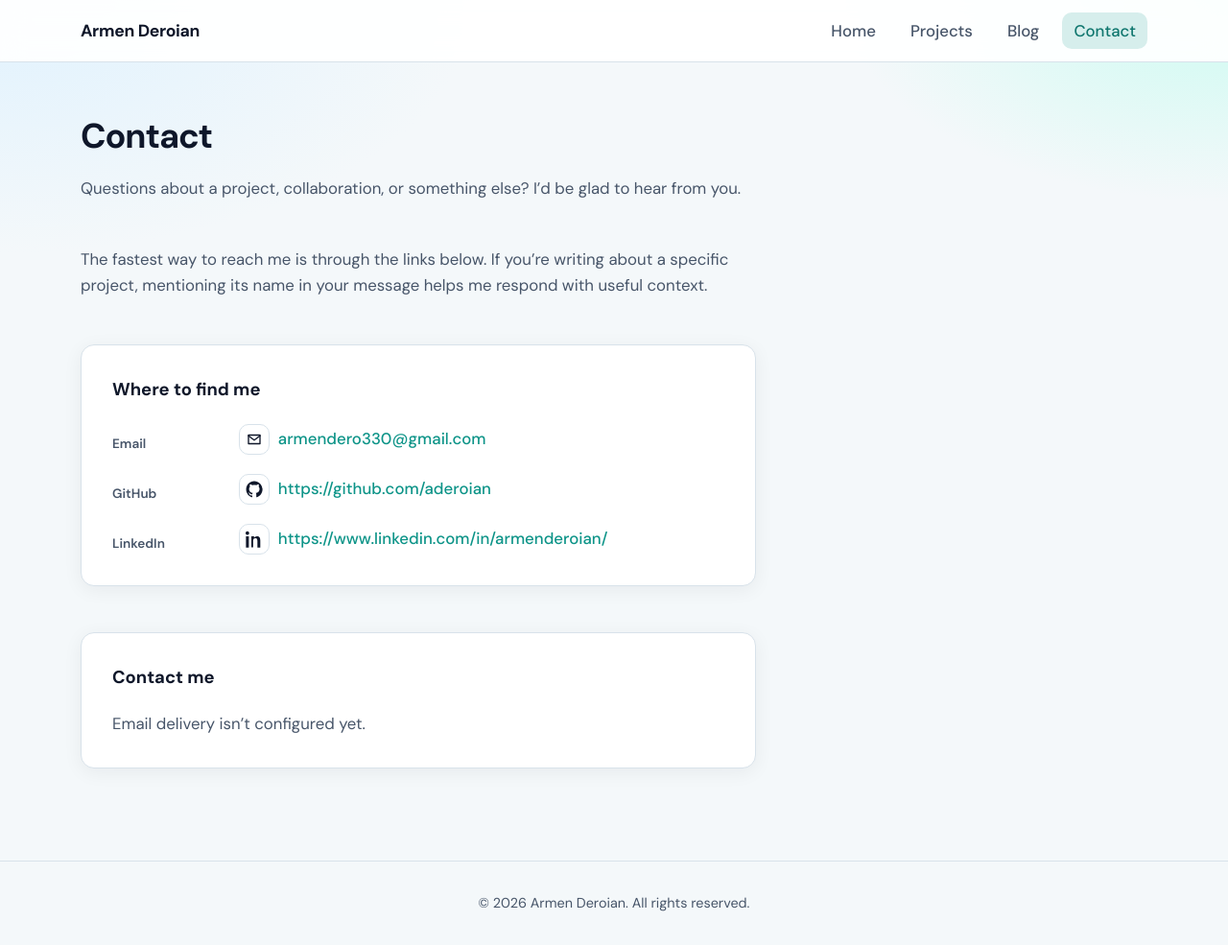
After one commit to aderoian/personal-website, a PHP site: page /contact in a window 1280 px wide. The commit adds this page. Shown: the whole page at 96% size. Run offline with PHP 8.4, Linux system fonts and the light colour scheme.

Commit message:
add contact page

```diff
--- /dev/null
+++ b/contact.php
@@ -0,0 +1,217 @@
+<?php
+
+declare(strict_types=1);
+
+require_once __DIR__ . '/includes/config.php';
+
+if (PHP_SAPI !== 'cli' && str_ends_with(request_uri_path(), '/contact.php')) {
+    header('Location: ' . url_contact(), true, 301);
+    exit;
+}
+
+$pageTitle = 'Contact';
+$currentNav = 'contact';
+
+$email = trim(CONTACT_EMAIL);
+$github = trim(CONTACT_GITHUB_URL);
+$linkedin = trim(CONTACT_LINKEDIN_URL);
+$hasLinks = $email !== '' || $github !== '' || $linkedin !== '';
+
+$formTo = trim(CONTACT_FORM_TO_EMAIL);
+$formEnabled = $formTo !== '' && filter_var($formTo, FILTER_VALIDATE_EMAIL) !== false;
+
+if (session_status() !== PHP_SESSION_ACTIVE) {
+    session_start();
+}
+
+if (! isset($_SESSION['csrf_contact']) || ! is_string($_SESSION['csrf_contact']) || $_SESSION['csrf_contact'] === '') {
+    $_SESSION['csrf_contact'] = bin2hex(random_bytes(16));
+}
+
+$flash = $_SESSION['flash_contact'] ?? null;
+unset($_SESSION['flash_contact']);
+
+$sent = (isset($_GET['sent']) && $_GET['sent'] === '1');
+$error = null;
+
+$oldName = '';
+$oldFrom = '';
+$oldMessage = '';
+
+if ($_SERVER['REQUEST_METHOD'] === 'POST') {
+    if (! $formEnabled) {
+        http_response_code(404);
+        header('Content-Type: text/plain; charset=utf-8');
+        echo 'Not Found';
+        exit;
+    }
+
+    $postedToken = isset($_POST['csrf']) && is_string($_POST['csrf']) ? $_POST['csrf'] : '';
+    if (! hash_equals($_SESSION['csrf_contact'], $postedToken)) {
+        $error = 'Your session expired. Please try again.';
+    } else {
+        $honeypot = isset($_POST['website']) && is_string($_POST['website']) ? trim($_POST['website']) : '';
+        if ($honeypot !== '') {
+            $_SESSION['flash_contact'] = ['ok' => true];
+            header('Location: ' . url_contact() . '?sent=1', true, 303);
+            exit;
+        }
+
+        $now = time();
+        $last = isset($_SESSION['contact_last_submit']) && is_int($_SESSION['contact_last_submit']) ? $_SESSION['contact_last_submit'] : 0;
+        if ($last > 0 && ($now - $last) < 30) {
+            $error = 'Please wait a moment before sending another message.';
+        } else {
+            $name = isset($_POST['name']) && is_string($_POST['name']) ? trim($_POST['name']) : '';
+            $from = isset($_POST['email']) && is_string($_POST['email']) ? trim($_POST['email']) : '';
+            $message = isset($_POST['message']) && is_string($_POST['message']) ? trim($_POST['message']) : '';
+
+            $oldName = $name;
+            $oldFrom = $from;
+            $oldMessage = $message;
+
+            if ($name === '' || strlen($name) > 120) {
+                $error = 'Please enter your name.';
+            } elseif ($from === '' || strlen($from) > 254 || filter_var($from, FILTER_VALIDATE_EMAIL) === false) {
+                $error = 'Please enter a valid email address.';
+            } elseif ($message === '' || strlen($message) > 8000) {
+                $error = 'Please enter a message.';
+            } else {
+                $subjectPrefix = trim(CONTACT_FORM_SUBJECT_PREFIX);
+                if ($subjectPrefix === '') {
+                    $subjectPrefix = '[Website]';
+                }
+                $subject = $subjectPrefix . ' Contact from ' . $name;
+
+                $body = "Name: {$name}\n";
+                $body .= "Email: {$from}\n";
+                $body .= "IP: " . ($_SERVER['REMOTE_ADDR'] ?? '') . "\n";
+                $body .= "User-Agent: " . ($_SERVER['HTTP_USER_AGENT'] ?? '') . "\n";
+                $body .= "\n---\n\n";
+                $body .= $message . "\n";
+
+                $headers = [];
+                $headers[] = 'MIME-Version: 1.0';
+                $headers[] = 'Content-Type: text/plain; charset=UTF-8';
+                $headers[] = 'Reply-To: ' . $from;
+
+                $ok = @mail($formTo, $subject, $body, implode("\r\n", $headers));
+                if ($ok) {
+                    $_SESSION['contact_last_submit'] = $now;
+                    $_SESSION['flash_contact'] = ['ok' => true];
+                    header('Location: ' . url_contact() . '?sent=1', true, 303);
+                    exit;
+                }
+                $error = 'Message could not be sent (server mail is not configured).';
+            }
+        }
+    }
+}
+
+require __DIR__ . '/includes/header.php';
+?>
+        <header class="page-header">
+            <h1 class="page-header__title">Contact</h1>
+            <p class="page-header__lede">
+                Questions about a project, collaboration, or something else? I’d be glad to hear from you.
+            </p>
+        </header>
+
+        <div class="prose">
+            <p>
+                The fastest way to reach me is through the links below. If you’re writing about a specific project,
+                mentioning its name in your message helps me respond with useful context.
+            </p>
+        </div>
+
+        <?php if ($hasLinks): ?>
+            <section class="contact-panel" aria-labelledby="contact-links-heading">
+                <h2 id="contact-links-heading" class="contact-panel__title">Where to find me</h2>
+                <ul class="contact-links">
+                    <?php if ($email !== ''): ?>
+                        <li class="contact-links__item">
+                            <span class="contact-links__label">Email</span>
+                            <a class="contact-links__value contact-links__value--with-icon" href="<?= e('mailto:' . $email) ?>">
+                                <span class="icon" aria-hidden="true">
+                                    <svg viewBox="0 0 24 24" width="18" height="18" fill="none" stroke="currentColor" stroke-width="1.8" stroke-linecap="round" stroke-linejoin="round">
+                                        <path d="M4 6h16v12H4z"></path>
+                                        <path d="m4 7 8 6 8-6"></path>
+                                    </svg>
+                                </span>
+                                <span><?= e($email) ?></span>
+                            </a>
+                        </li>
+                    <?php endif; ?>
+                    <?php if ($github !== ''): ?>
+                        <li class="contact-links__item">
+                            <span class="contact-links__label">GitHub</span>
+                            <a class="contact-links__value contact-links__value--with-icon" href="<?= e($github) ?>" rel="noopener noreferrer" target="_blank">
+                                <span class="icon" aria-hidden="true">
+                                    <svg viewBox="0 0 24 24" width="18" height="18" fill="currentColor" aria-hidden="true">
+                                        <path d="M12 .5C5.73.5.75 5.68.75 12.1c0 5.14 3.27 9.5 7.8 11.04.57.11.78-.25.78-.56v-2.02c-3.17.7-3.84-1.58-3.84-1.58-.52-1.37-1.27-1.73-1.27-1.73-1.04-.73.08-.72.08-.72 1.15.08 1.76 1.22 1.76 1.22 1.02 1.79 2.68 1.27 3.33.97.1-.76.4-1.27.72-1.56-2.53-.3-5.19-1.3-5.19-5.8 0-1.28.44-2.33 1.16-3.15-.12-.3-.5-1.52.11-3.17 0 0 .95-.31 3.11 1.2.9-.26 1.87-.39 2.83-.4.96.01 1.93.14 2.83.4 2.16-1.51 3.11-1.2 3.11-1.2.61 1.65.23 2.87.11 3.17.72.82 1.16 1.87 1.16 3.15 0 4.51-2.66 5.5-5.2 5.79.41.36.77 1.07.77 2.17v3.22c0 .31.2.67.79.56 4.52-1.55 7.78-5.9 7.78-11.04C23.25 5.68 18.27.5 12 .5z"></path>
+                                    </svg>
+                                </span>
+                                <span><?= e($github) ?></span>
+                            </a>
+                        </li>
+                    <?php endif; ?>
+                    <?php if ($linkedin !== ''): ?>
+                        <li class="contact-links__item">
+                            <span class="contact-links__label">LinkedIn</span>
+                            <a class="contact-links__value contact-links__value--with-icon" href="<?= e($linkedin) ?>" rel="noopener noreferrer" target="_blank">
+                                <span class="icon" aria-hidden="true">
+                                    <svg viewBox="0 0 24 24" width="18" height="18" fill="currentColor" aria-hidden="true">
+                                        <path d="M4.98 3.5C4.98 4.88 3.86 6 2.48 6S0 4.88 0 3.5 1.12 1 2.5 1c1.36 0 2.48 1.12 2.48 2.5zM.5 23.5h4V7.98h-4V23.5zM8 7.98h3.83v2.12h.05c.53-1 1.83-2.12 3.77-2.12 4.03 0 4.78 2.65 4.78 6.09v9.43h-4v-8.36c0-1.99-.03-4.55-2.77-4.55-2.77 0-3.19 2.16-3.19 4.4v8.5H8V7.98z"></path>
+                                    </svg>
+                                </span>
+                                <span><?= e($linkedin) ?></span>
+                            </a>
+                        </li>
+                    <?php endif; ?>
+                </ul>
+            </section>
+        <?php else: ?>
+            <p class="empty-state">No public contact links are configured yet.</p>
+        <?php endif; ?>
+
+        <section class="contact-panel" aria-labelledby="contact-form-heading">
+            <h2 id="contact-form-heading" class="contact-panel__title">Contact me</h2>
+
+            <?php if ($sent || (is_array($flash) && ($flash['ok'] ?? false) === true)): ?>
+                <p class="form-note form-note--success">Thanks — your message was sent.</p>
+            <?php elseif (is_string($error) && $error !== ''): ?>
+                <p class="form-note form-note--error"><?= e($error) ?></p>
+            <?php endif; ?>
+
+            <?php if (! $formEnabled): ?>
+                <p class="form-note">Email delivery isn’t configured yet.</p>
+            <?php else: ?>
+                <form class="contact-form" method="post" action="<?= e(url_contact()) ?>" novalidate>
+                    <input type="hidden" name="csrf" value="<?= e($_SESSION['csrf_contact']) ?>">
+
+                    <div class="field">
+                        <label class="field__label" for="contact-name">Name</label>
+                        <input class="field__input" id="contact-name" name="name" type="text" autocomplete="name" required maxlength="120" value="<?= e($oldName) ?>">
+                    </div>
+
+                    <div class="field">
+                        <label class="field__label" for="contact-email">Email</label>
+                        <input class="field__input" id="contact-email" name="email" type="email" autocomplete="email" required maxlength="254" value="<?= e($oldFrom) ?>">
+                    </div>
+
+                    <div class="field">
+                        <label class="field__label" for="contact-message">Message</label>
+                        <textarea class="field__input field__input--textarea" id="contact-message" name="message" rows="6" required maxlength="8000"><?= e($oldMessage) ?></textarea>
+                    </div>
+
+                    <div class="field field--hp" aria-hidden="true">
+                        <label class="field__label" for="contact-website">Website</label>
+                        <input class="field__input" id="contact-website" name="website" type="text" tabindex="-1" autocomplete="off">
+                    </div>
+
+                    <button class="button button--primary" type="submit">Send message</button>
+                </form>
+            <?php endif; ?>
+        </section>
+<?php
+require __DIR__ . '/includes/footer.php';
--- a/css/styles.css
+++ b/css/styles.css
@@ -594,3 +594,133 @@ img {
     height: 100%;
     border: 0;
 }
+
+.contact-panel {
+    margin-top: var(--space-xl);
+    max-width: 44rem;
+    padding: var(--space-lg);
+    border-radius: calc(var(--radius) + 4px);
+    border: 1px solid var(--color-border);
+    background: var(--color-surface);
+    box-shadow: var(--shadow-card);
+}
+
+.contact-panel__title {
+    margin: 0 0 var(--space-md);
+    font-size: 1.15rem;
+    color: var(--color-text);
+}
+
+.contact-links {
+    list-style: none;
+    margin: 0;
+    padding: 0;
+    display: flex;
+    flex-direction: column;
+    gap: var(--space-md);
+}
+
+.contact-links__item {
+    display: grid;
+    gap: var(--space-xs);
+}
+
+@media (min-width: 480px) {
+    .contact-links__item {
+        grid-template-columns: 7rem 1fr;
+        align-items: baseline;
+        gap: var(--space-md);
+    }
+}
+
+.contact-links__label {
+    font-size: 0.85rem;
+    font-weight: 600;
+    color: var(--color-muted);
+}
+
+.contact-links__value {
+    font-weight: 500;
+    color: var(--color-accent);
+    text-decoration: none;
+    word-break: break-word;
+}
+
+.contact-links__value:hover {
+    color: var(--color-accent-dim);
+    text-decoration: underline;
+}
+
+.contact-links__value--with-icon {
+    display: inline-flex;
+    align-items: center;
+    gap: 0.55rem;
+}
+
+.icon {
+    display: inline-flex;
+    align-items: center;
+    justify-content: center;
+    width: 2rem;
+    height: 2rem;
+    border-radius: 10px;
+    border: 1px solid var(--color-border);
+    background: color-mix(in srgb, var(--color-surface) 80%, transparent);
+    color: var(--color-text);
+}
+
+.contact-form {
+    margin-top: var(--space-md);
+    display: grid;
+    gap: var(--space-md);
+}
+
+.field {
+    display: grid;
+    gap: var(--space-xs);
+}
+
+.field__label {
+    font-size: 0.9rem;
+    font-weight: 600;
+    color: var(--color-text);
+}
+
+.field__input {
+    width: 100%;
+    padding: 0.7rem 0.85rem;
+    border-radius: var(--radius);
+    border: 1px solid var(--color-border);
+    background: var(--color-surface);
+    color: var(--color-text);
+    font: inherit;
+    box-shadow: 0 1px 0 rgba(15, 23, 42, 0.03);
+}
+
+.field__input:focus {
+    outline: none;
+    border-color: color-mix(in srgb, var(--color-accent) 55%, var(--color-border));
+    box-shadow: 0 0 0 4px color-mix(in srgb, var(--color-accent) 16%, transparent);
+}
+
+.field__input--textarea {
+    resize: vertical;
+    min-height: 9rem;
+}
+
+.field--hp {
+    display: none;
+}
+
+.form-note {
+    margin: 0;
+    color: var(--color-muted);
+}
+
+.form-note--success {
+    color: color-mix(in srgb, var(--color-accent) 60%, var(--color-text));
+}
+
+.form-note--error {
+    color: #b91c1c;
+}
--- a/includes/config.php
+++ b/includes/config.php
@@ -9,8 +9,25 @@ const PROFILE_IMAGE = 'assets/profile.png';
 /** No trailing slash; e.g. '' for site root or '/mysite' if deployed in a subdirectory. */
 const BASE_PATH = '';
 
+/** Public contact (/contact). Leave empty to hide a row. */
+const CONTACT_EMAIL = 'armendero330@gmail.com';
+const CONTACT_GITHUB_URL = 'https://github.com/aderoian';
+const CONTACT_LINKEDIN_URL = 'https://www.linkedin.com/in/armenderoian/';
+
+/**
+ * Contact form (POST on /contact).
+ * Keep CONTACT_FORM_TO_EMAIL in config.local.php if you want it private.
+ */
 if (is_file(__DIR__ . '/config.local.php')) {
     require_once __DIR__ . '/config.local.php';
+}
+
+if (! defined('CONTACT_FORM_TO_EMAIL')) {
+    define('CONTACT_FORM_TO_EMAIL', '');
+}
+/** Used in the email subject line. */
+if (! defined('CONTACT_FORM_SUBJECT_PREFIX')) {
+    define('CONTACT_FORM_SUBJECT_PREFIX', '[Website]');
 }
 
 require_once __DIR__ . '/util.php';
--- a/includes/nav.php
+++ b/includes/nav.php
@@ -27,5 +27,6 @@ function nav_link(string $href, string $label, string $id, string $currentNav):
         <?= nav_link(url_home(), 'Home', 'home', $currentNav) ?>
         <?= nav_link(url_projects(), 'Projects', 'projects', $currentNav) ?>
         <?= nav_link(url_blog(), 'Blog', 'blog', $currentNav) ?>
+        <?= nav_link(url_contact(), 'Contact', 'contact', $currentNav) ?>
     </div>
 </nav>
--- a/includes/urls.php
+++ b/includes/urls.php
@@ -24,6 +24,12 @@ function url_blog(): string
 {
     $p = url_prefix();
     return $p === '' ? '/blog' : $p . '/blog';
+}
+
+function url_contact(): string
+{
+    $p = url_prefix();
+    return $p === '' ? '/contact' : $p . '/contact';
 }
 
 function url_blog_post(string $slug): string
```
Also changed, not shown: router.php (+6 -1 lines), .htaccess, 1 other file.
